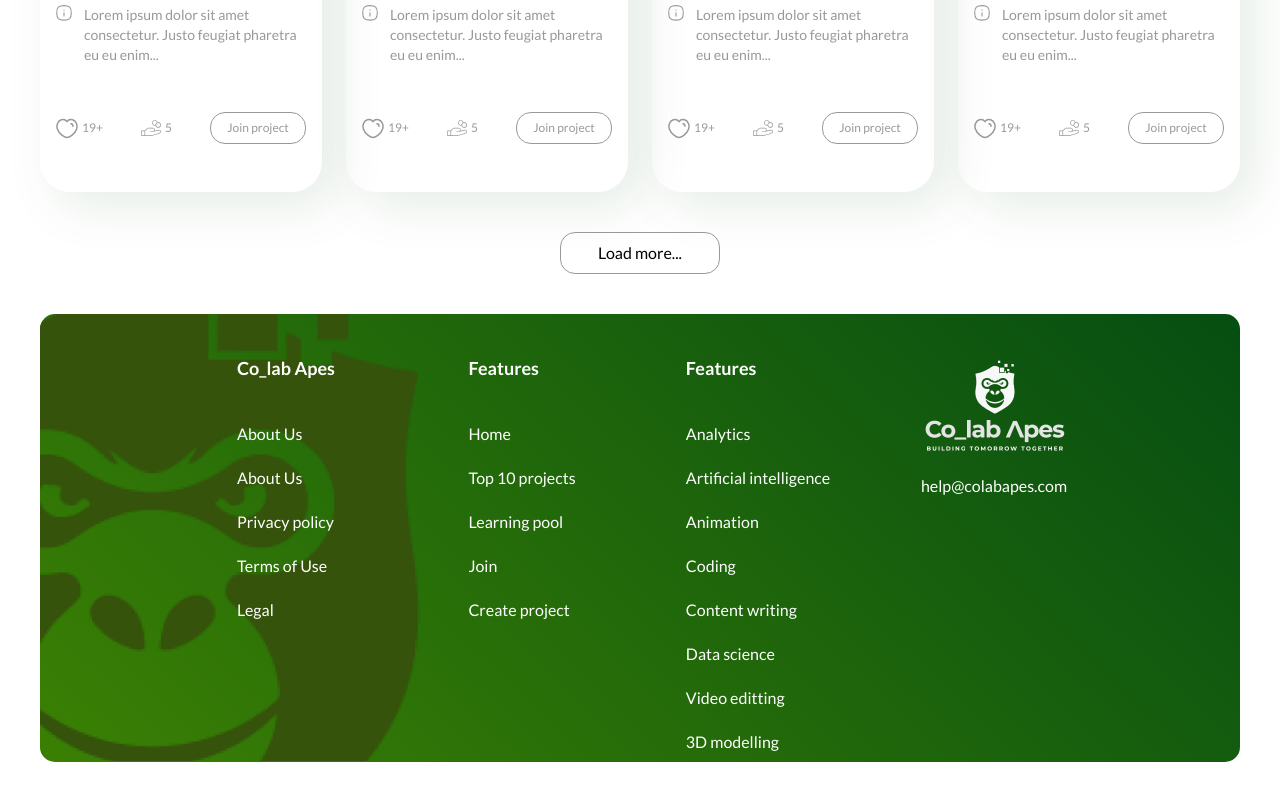
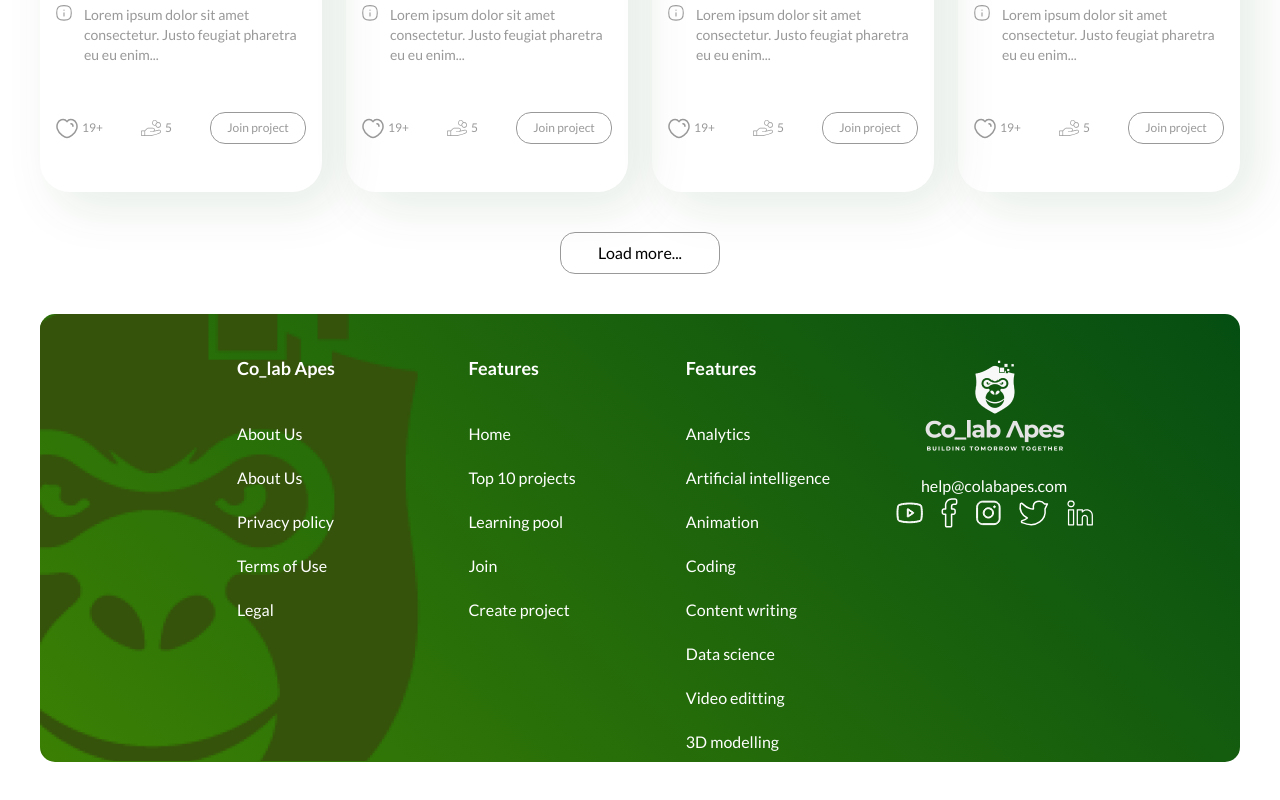
Before and after one commit to Colab-Apes/landingpage, a React (Create React App) app: page /home in a window 1280 px wide. Shown: the part 1832-2632 px from the top of the page. Built offline with nearby package versions, Linux system fonts and the light colour scheme.

Commit message:
imported socials

```diff
--- a/src/Components/HomePageComponents/Footer.jsx
+++ b/src/Components/HomePageComponents/Footer.jsx
@@ -2,6 +2,7 @@ import React from "react";
 import "../../App.css";
 import ape from "../../assets/homepageicons/footerimages/apehead.png";
 import logo from "../../assets/homepageicons/footerimages/footerlogo.png"
+import SocialLogo from "./SocialLogo";
 const Footer = () => {
   return (
     <div>
@@ -42,7 +43,7 @@ const Footer = () => {
           <div className="flex flex-col items-center">
             <img src={logo} alt="" />
             <a className="mt-5">help@colabapes.com</a>
-
+            <SocialLogo />
           </div>
         </div>
       </footer>
```
